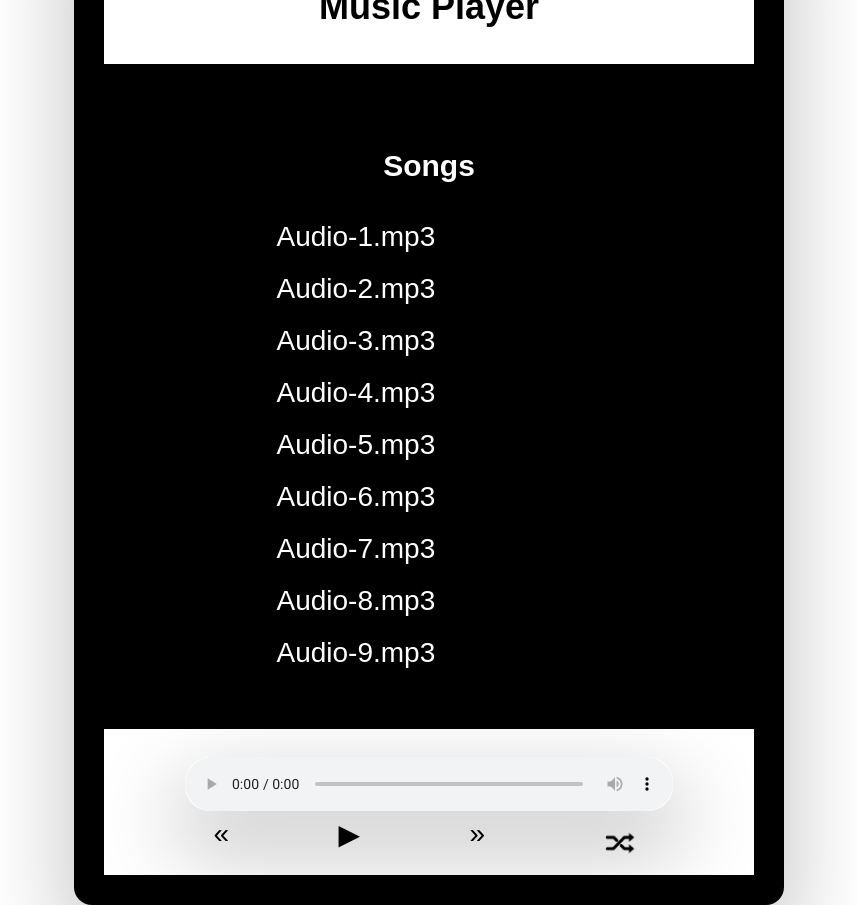
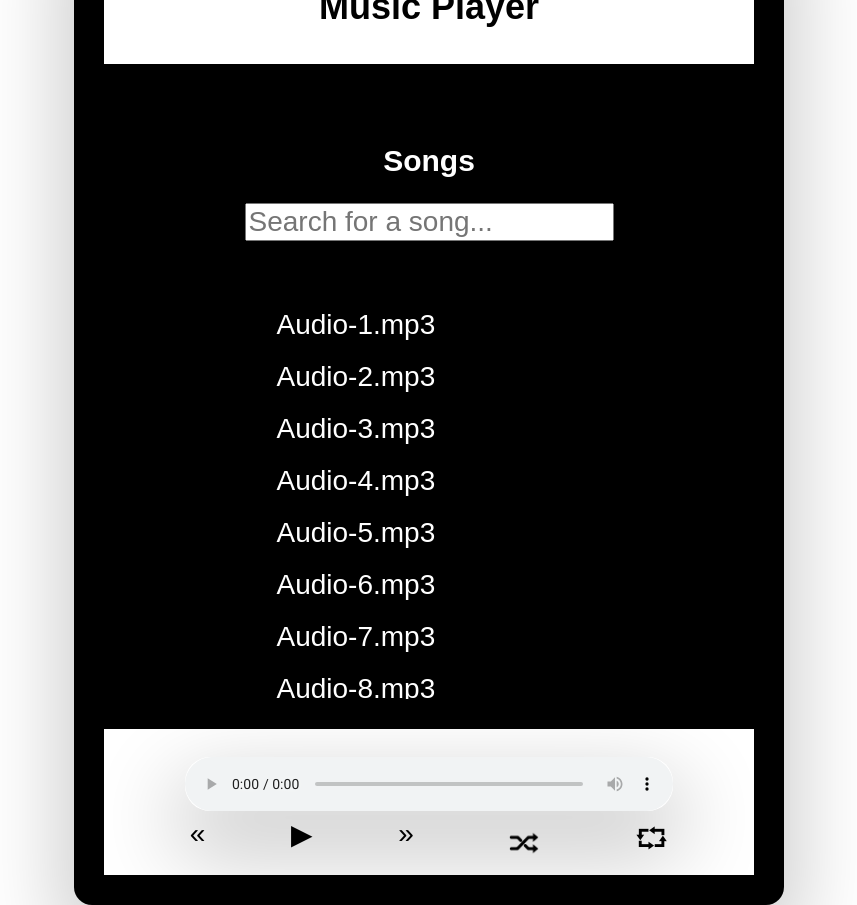
Before and after one commit to Sarvesh2119/music-player, a Flask app: page / in a window 1280 px wide. Shown: the whole page, without its empty margins (211-1068 px from the left). Run offline with Flask 3, Linux system fonts and the light colour scheme.

Commit message:
Add files via upload

```diff
--- a/project_final/static/Styles/style.css
+++ b/project_final/static/Styles/style.css
@@ -94,11 +94,13 @@ margin-left: auto;
 
 
 }
+.listhead{
+text-align:center;}
 .song-list-container {
 
   overflow-y: auto;
   width: 50%;
-    height:60%;
+    height:45%;
 }
 
 #song-list {
--- a/project_final/templates/index.html
+++ b/project_final/templates/index.html
@@ -13,8 +13,11 @@
 <div class="container">
         <div id="player">
                 <h1 class="topic">Music Player</h1>
+                <div class="listhead">
+                <h2>Songs</h2>
+               <input type="text" id="searchBar" placeholder="Search for a song...">
+               </div>
         <div class="song-list-container">
-              <h2>Songs</h2>
               <ul id="song-list">
               </ul>
         </div>
@@ -45,8 +48,11 @@
         </div>
 
       <div class="butdiv">
-            <button type="button" id="shuffleButton" onclick="toggleShuffle()"><img src="/static/shuffle.png" class="shuffle"></button>
+            <button type="button" id="shuffleButton" onclick="toggleShuffle()"><img src="/static/shuffle.png"class="shuffle"</button>
         </div>
+        <div class="butdiv">
+    <button type="button" id="loopButton" onclick="toggleLoop()">&#11156;</button>
+  </div>
 
     </div>
     </div>
@@ -277,7 +283,35 @@ songListElement.addEventListener("click", (event) => {
   updateCurrentSongDisplay();
   scrollToTopOfSelectedSong();
 });
+const loopButton = document.getElementById("loopButton");
+let isLooping = false; // Flag to track loop state
 
+function toggleLoop() {
+  isLooping = !isLooping;
+  audioPlayer.loop = isLooping;
+  if (isLooping) {
+    loopButton.classList.add("active");
+  } else {
+    loopButton.classList.remove("active");
+  }
+}
+const searchBar = document.getElementById("searchBar");
+function filterSongs() {
+  const searchTerm = searchBar.value.toLowerCase();
+  const songListItems = songListElement.querySelectorAll("li");
+
+  songListItems.forEach((item) => {
+    const songName = item.textContent.toLowerCase();
+    if (songName.includes(searchTerm)) {
+      item.style.display = "block"; // Display matching songs
+    } else {
+      item.style.display = "none"; // Hide non-matching songs
+    }
+  });
+}
+
+// Add an input event listener to trigger the filtering
+searchBar.addEventListener("input", filterSongs);
 </script>
 </body>
 </html>
```
